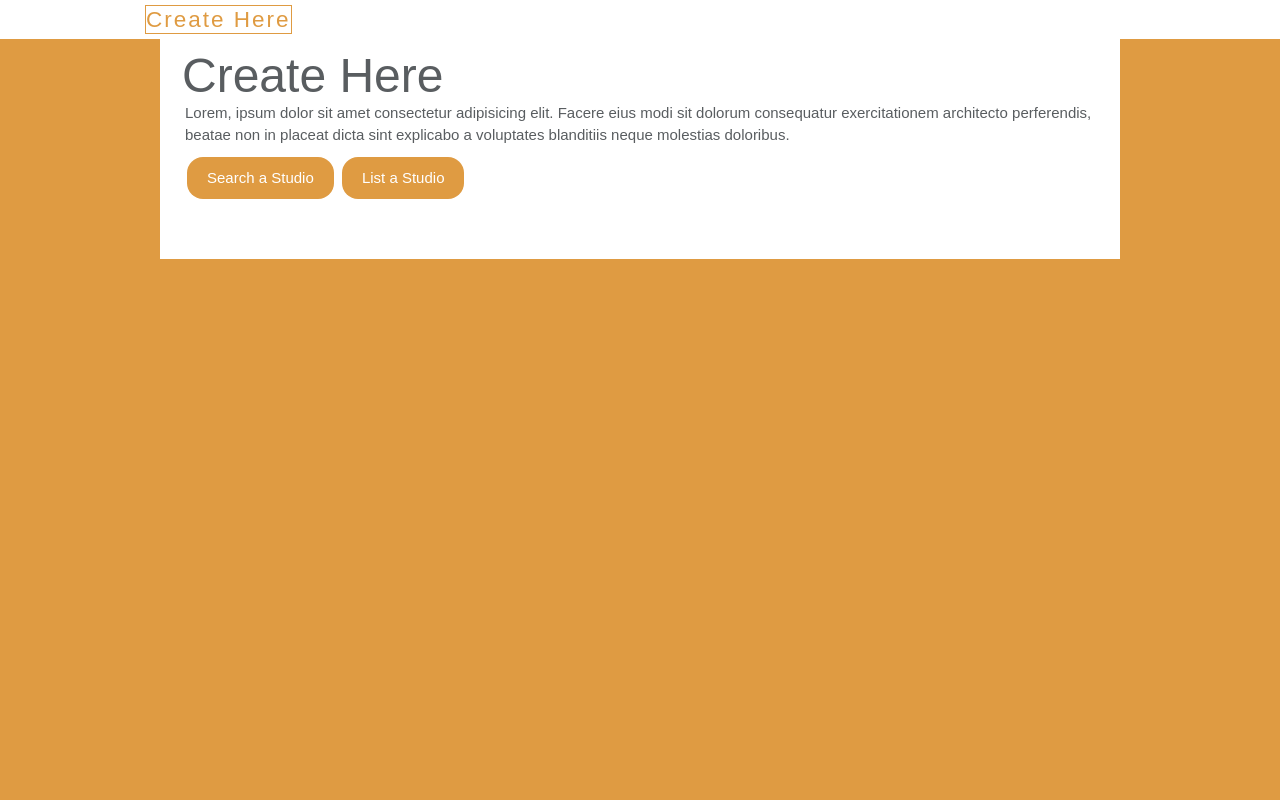
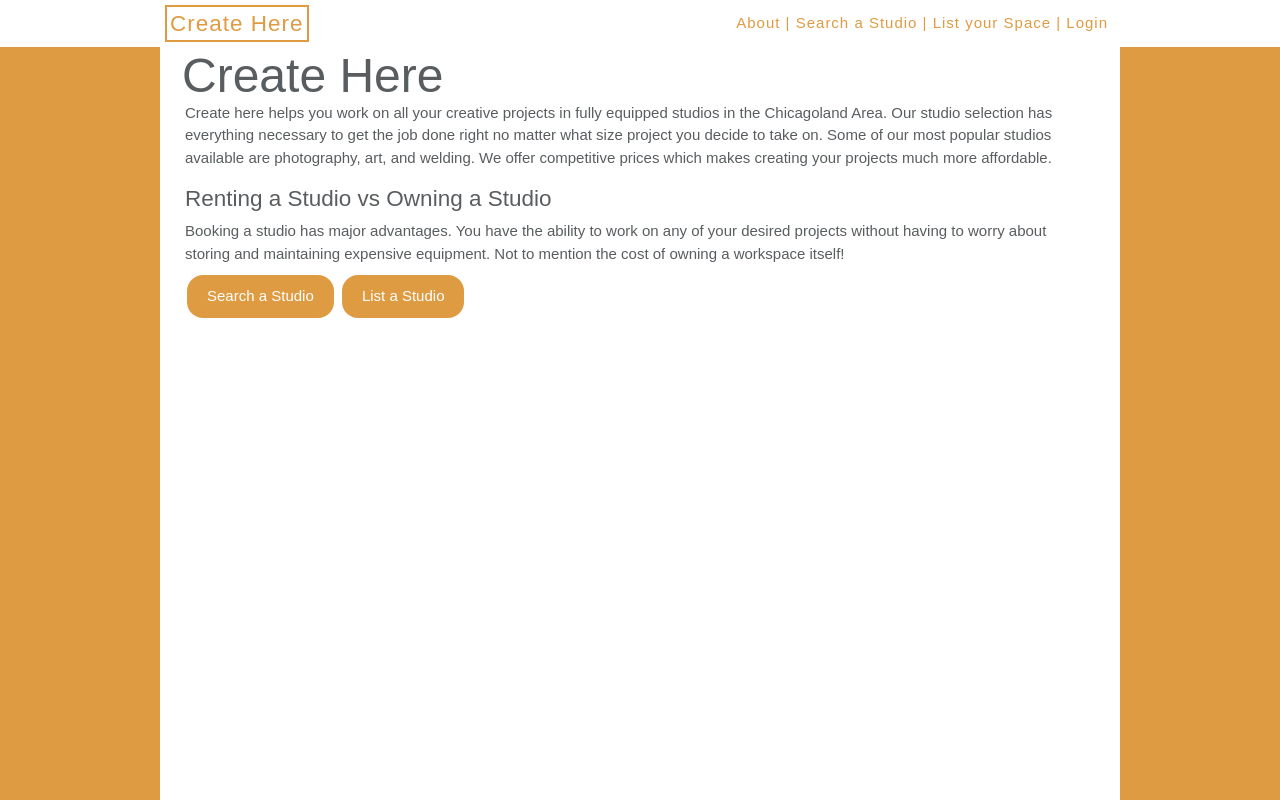
Before and after one commit to jchen211/404_NOT_FOUND, a Node server app: page / in a window 1280 px wide. Run offline with Node 20, Linux system fonts and the light colour scheme; some libraries are stand-ins or nearby versions.

Commit message:
commiting to pull updates

```diff
--- a/public/css/style.css
+++ b/public/css/style.css
@@ -5,20 +5,35 @@ body {
   background-color: rgb(223, 155, 66);
   margin: 0px;
   box-sizing: border-box;
+  display: flex;
 }
 
 .container {
   width: 100%;
-    height: 100%;
+  height: 100vh;
   max-width: 960px;
   margin: auto;
   clear: both;
   padding: 50px 25px;
   background-color: white;
   overflow:auto;
+  flex: 1
 }
+
 h1,h2,h3.h4,h5.h6{
   margin: -3px;
+}
+
+a {
+  color: rgb(223, 155, 66);
+  text-decoration: none;
+
+}
+
+a:hover {
+  color: rgb(223, 155, 66);
+  font-weight: 200;
+  letter-spacing: 3px;
 }
 
 #masterhead{
@@ -30,28 +45,25 @@ h1,h2,h3.h4,h5.h6{
   width: 100%;
   overflow: hidden;
   background-color: white;
-  letter-spacing: 2px;
+  letter-spacing: 1px;
   box-sizing: border-box;
 
 
 }
 
 .navContainer{
-  width: 1000px;
+  width: 960px;
   margin:auto;
-
 }
-
-
 
 #logo{
   float:left;
-  border: 1px solid rgb(223, 155, 66);
+  border: 2px solid rgb(223, 155, 66);
   margin: 5px;
-
+  padding:3px;
 }
 #navitems{
-  padding:5px;
+  padding:12px;
   float: right;
 }
 #navitems a:hover{
@@ -123,6 +135,11 @@ button {
   padding: 10px;
 }
 
+/*Homepage CSS*/
+#homeButtons{
+  text-align: center;
+}
+
 /*Forms Listing Search */
 .resultsDiv{
   border: 1px solid rgb(223, 155, 66);
@@ -134,3 +151,12 @@ button {
   float: left;
   width: 50%;
 }
+.resultsDiv{
+  position: relative;
+}
+
+.bookButton{
+  position: absolute;
+  bottom: 10px;
+  right:20px;
+}
--- a/public/index.html
+++ b/public/index.html
@@ -4,7 +4,7 @@
 <head>
     <meta charset="utf-8">
     <meta http-equiv="X-UA-Compatible" content="IE=edge">
-    <title>Creat Here</title>
+    <title>Create Here</title>
     <link href="https://maxcdn.bootstrapcdn.com/bootswatch/4.0.0/flatly/bootstrap.min.css" rel="stylesheet">
     <link rel="stylesheet" href="css/styles.css" media="screen" title="no title">
     <script src="https://code.jquery.com/jquery.js"></script>
@@ -16,9 +16,20 @@
 <body>
     <div id="masterhead">
 
+        <div id="masterhead">
+
             <div class="navContainer">
                 <div>
                     <h4 id="logo">Create Here</h4>
+                </div>
+
+                <div id="navitems">
+                    <a href="###">About</a> |
+                    <a href="###">Search a Studio</a> |
+                    <a href="###">List your Space</a> |
+                    <a href="###">Login</a>
+                </div>
+
             </div>
         </div>
     </div>
@@ -29,18 +40,28 @@
         <div id="introWrapper">
             <h1>Create Here</h1>
 
-            Lorem, ipsum dolor sit amet consectetur adipisicing elit. Facere eius modi sit dolorum consequatur exercitationem architecto perferendis, beatae non in placeat dicta sint explicabo a voluptates blanditiis neque molestias doloribus.
-            <br><button type="button">Search a Studio</button>
+            <p>Create here helps you work on all your creative projects in fully equipped studios in the Chicagoland Area. Our studio selection has everything necessary to get the job done right no matter what size project you decide to take on. Some of our most popular studios available are photography, art, and welding. We offer competitive prices which makes creating your projects much more affordable.</p>
+            <h4>Renting a Studio vs Owning a Studio</h4>
+            Booking a studio has major advantages. You have the ability to work on any of your desired projects without having to worry about storing and maintaining expensive equipment. Not to mention the cost of owning a workspace itself!
+            <br>
+            <div id="homeButtons"></div>
+                <button type="button">Search a Studio</button>
                 <button type="button">List a Studio</button>
             </div>
         </div>
-
-
+    </div>
 
     <script src="js/users.js" type="text/javascript"></script>
-    <script src="https://code.jquery.com/jquery-3.3.1.slim.min.js" integrity="sha384-q8i/X+965DzO0rT7abK41JStQIAqVgRVzpbzo5smXKp4YfRvH+8abtTE1Pi6jizo" crossorigin="anonymous"></script>
-    <script src="https://cdnjs.cloudflare.com/ajax/libs/popper.js/1.14.7/umd/popper.min.js" integrity="sha384-UO2eT0CpHqdSJQ6hJty5KVphtPhzWj9WO1clHTMGa3JDZwrnQq4sF86dIHNDz0W1" crossorigin="anonymous"></script>
-    <script src="https://stackpath.bootstrapcdn.com/bootstrap/4.3.1/js/bootstrap.min.js" integrity="sha384-JjSmVgyd0p3pXB1rRibZUAYoIIy6OrQ6VrjIEaFf/nJGzIxFDsf4x0xIM+B07jRM" crossorigin="anonymous"></script>
+    <script src="https://code.jquery.com/jquery-3.3.1.slim.min.js"
+        integrity="sha384-q8i/X+965DzO0rT7abK41JStQIAqVgRVzpbzo5smXKp4YfRvH+8abtTE1Pi6jizo" crossorigin="anonymous">
+    </script>
+    <script src="https://cdnjs.cloudflare.com/ajax/libs/popper.js/1.14.7/umd/popper.min.js"
+        integrity="sha384-UO2eT0CpHqdSJQ6hJty5KVphtPhzWj9WO1clHTMGa3JDZwrnQq4sF86dIHNDz0W1" crossorigin="anonymous">
+    </script>
+    <script src="https://stackpath.bootstrapcdn.com/bootstrap/4.3.1/js/bootstrap.min.js"
+        integrity="sha384-JjSmVgyd0p3pXB1rRibZUAYoIIy6OrQ6VrjIEaFf/nJGzIxFDsf4x0xIM+B07jRM" crossorigin="anonymous">
+    </script>
+
 </body>
 
 </html>
```
Also changed, not shown: public/formlisting.html (+139 -32 lines), public/login.html (+22 -7 lines), public/search.html (+11 -3 lines). Lines whose indentation alone changed are shown as unchanged.
